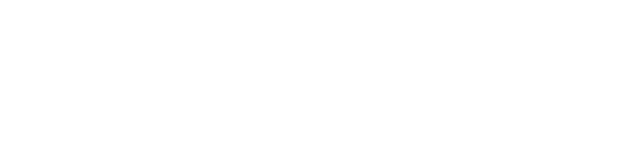
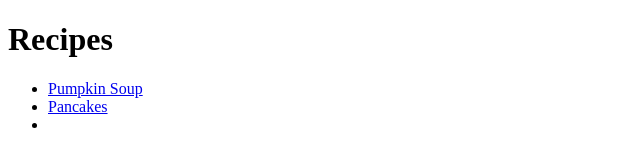
Before and after one commit to OneShotMan449/odin_recipes, a plain HTML site: page index.html in a window 1280 px wide. Shown: the whole page, without its empty margins (0-640 px from the left). Drawn offline with Linux system fonts and the light colour scheme.

Commit message:
index.html

```diff
--- a/index.html
+++ b/index.html
@@ -2,10 +2,14 @@
 <html>
     <head>
         <meta charset="UTF-8">
-        <title></title>
+        <title>Recipe Book</title>
     </head>
 
     <body>
-        <a href="recipes/pumpkinsoup.html"></a>
+        <h1>Recipes</h1>
+        <ul>
+            <li><a href="recipes/pumpkinsoup.html">Pumpkin Soup</a></li>
+            <li><a href="recipes/pancakes.html">Pancakes</a></li>
+            <li><a href=""</li>
     </body>
 </html>
```
